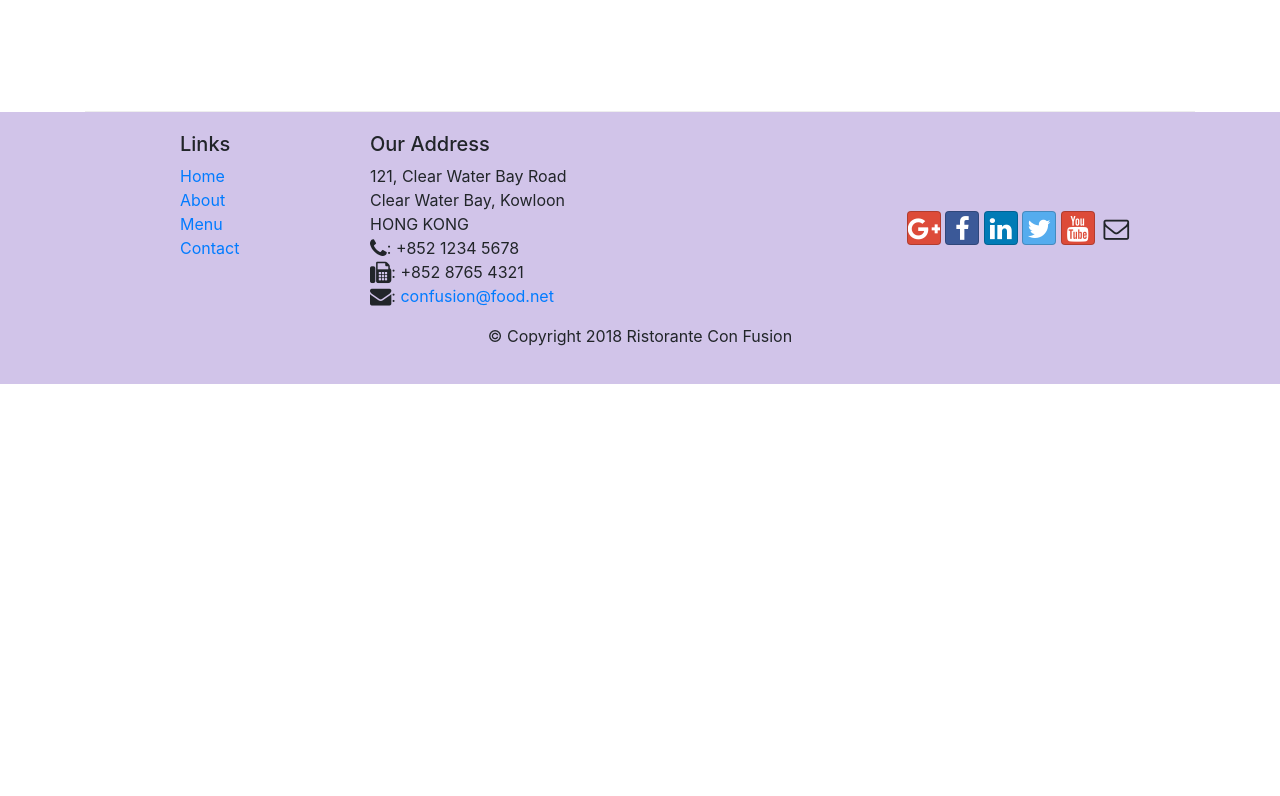
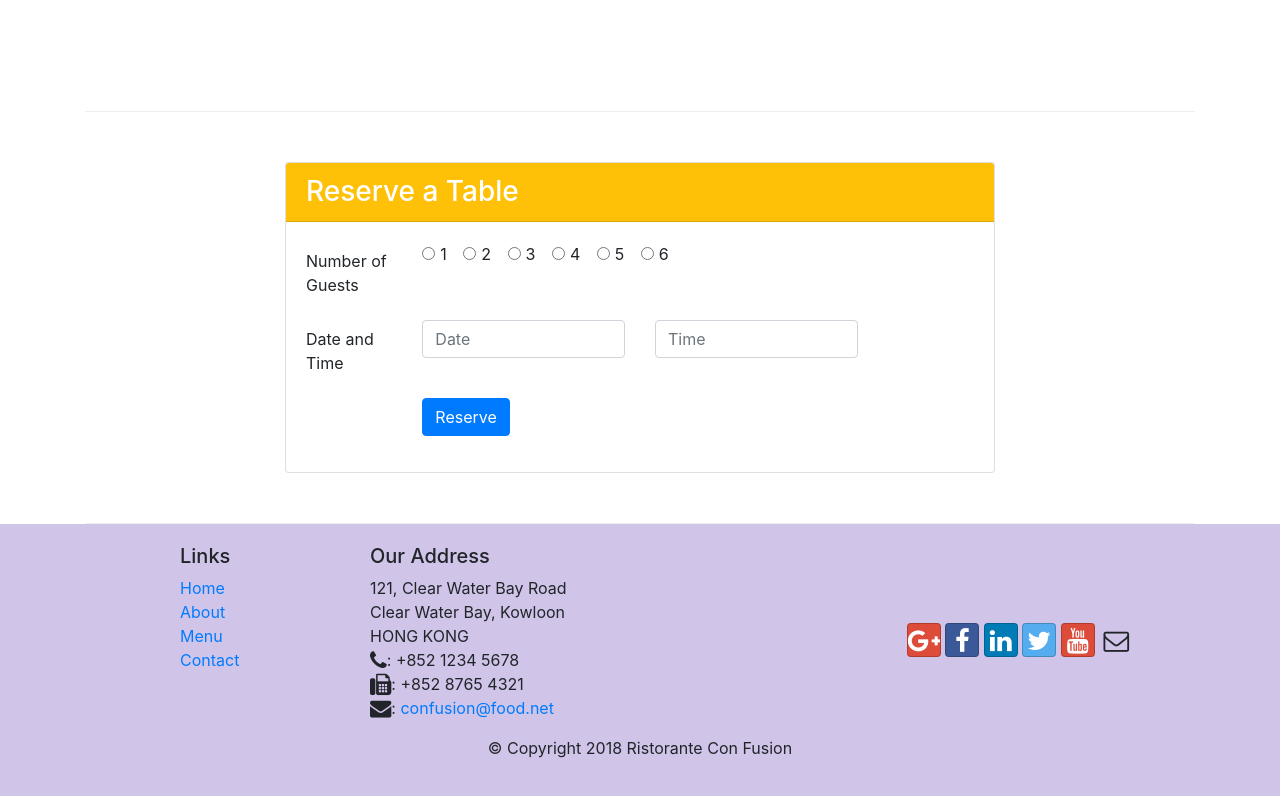
Before and after one commit to VkRan/rest-site, a website: page index.html in a window 1280 px wide. Shown: the part 1422-2218 px from the top of the page. Before the commit the page ends 1806 px from the top, so only its background shows below. Drawn offline with nearby package versions, Linux system fonts and the light colour scheme.

Commit message:
Assignment-2

```diff
--- a/index.html
+++ b/index.html
@@ -40,8 +40,11 @@
                     <h1>Ristorante con Fusion</h1>
                     <p>We take inspiration from the World's best cuisines, and create a unique fusion experience. Our lipsmacking creations will tickle your culinary senses!</p>
                 </div>
-                <div class="col-12 col-sm align-self-center">
+                <div class="col-12 col-sm-3 align-self-center">
                     <img src="img/logo.png" class="img-fluid">
+                </div>
+                <div class="col-12 col-sm-3 align-self-center">
+                     <a role="button" class="btn btn-warning btn-sm btn-block" href="#gotoform">Reserve Table</a>
                 </div>
             </div>
         </div>
@@ -69,8 +72,13 @@
                 <h3>This Month's Promotions</h3>
             </div>
             <div class="col col-sm col-md">
-                <h2>Weekend Grand Buffet</h2>
-                <p class="d-none d-sm-block">Featuring mouthwatering combinations with a choice of five different salads, six enticing appetizers, six main entrees and five choicest desserts. Free flowing bubbly and soft drinks. All for just $19.99 per person </p>
+                <div class="media">
+                     <div class="media-body">
+                          <h2 class="mt-0">Weekend Grand Buffet <span class="badge badge-danger">NEW</span></h2>
+                          <p class="d-none d-sm-block">Featuring mouthwatering combinations with a choice of five different salads, six enticing appetizers, six main entrees and five choicest desserts. Free flowing bubbly and soft drinks. All for just $19.99 per person </p>
+                     </div>
+                     <img class="d-flex ml-3 img-thumbnail align-self-center" src="img/buffet.png" alt="buffet">
+                </div>
             </div>
         </div>
 
@@ -89,6 +97,62 @@
                 </div>
             </div>
         </div>
+
+        <div class="row row-content justify-content-sm-center">
+             <div class="col-12 col-sm-8">
+                  <div class="card">
+                       <h3 class="card-header bg-warning text-white">Reserve a Table</h3>
+                       <div class="card-body">
+                            <form id="gotoform">
+                                   <div class="form-group row">
+                                         <label for="numGuests" class="col-form-label col-12 col-sm-2">Number of Guests</label>
+                                         <div class="col-12 col-sm-10">
+                                               <div class="form-check form-check-inline">
+                                                     <input class="form-check-input" type="radio" name="inlineRadioOptions" id="Radio1" value="option1">
+                                                     <label class="form-check-label" for="Radio1">1</label>
+                                               </div>
+                                               <div class="form-check form-check-inline">
+                                                     <input class="form-check-input" type="radio" name="inlineRadioOptions" id="Radio2" value="option2">
+                                                     <label class="form-check-label" for="Radio2">2</label>
+                                               </div>
+                                               <div class="form-check form-check-inline">
+                                                     <input class="form-check-input" type="radio" name="inlineRadioOptions" id="Radio3" value="option3">
+                                                     <label class="form-check-label" for="Radio3">3</label>
+                                               </div>
+                                               <div class="form-check form-check-inline">
+                                                     <input class="form-check-input" type="radio" name="inlineRadioOptions" id="Radio4" value="option4">
+                                                     <label class="form-check-label" for="Radio4">4</label>
+                                               </div>
+                                               <div class="form-check form-check-inline">
+                                                     <input class="form-check-input" type="radio" name="inlineRadioOptions" id="Radio5" value="option5">
+                                                     <label class="form-check-label" for="Radio5">5</label>
+                                               </div>
+                                               <div class="form-check form-check-inline">
+                                                     <input class="form-check-input" type="radio" name="inlineRadioOptions" id="Radio6" value="option6">
+                                                     <label class="form-check-label" for="Radio6">6</label>
+                                               </div>
+                                         </div>
+                                   </div>
+                                   <div class="form-group row">
+                                          <label for="date&time" class="col-12 col-sm-2 col-form-label">Date and Time</label>
+                                          <div class="col-12 col-sm-4">
+                                                <input type="text" class="form-control" id="date" name="date" placeholder="Date">
+                                          </div>
+                                          <div class="col-12 col-sm-4">
+                                                <input type="text" class="form-control" id="time" name="time" placeholder="Time">
+                                          </div>
+                                   </div>
+                                   <div class="form-group row">
+                                         <div class="col-12 offset-sm-2 col-sm-10">
+                                               <button type="submit" class="btn btn-primary">Reserve</button>
+                                         </div>
+                                   </div>
+                            </form>
+                       </div>
+                  </div>
+             </div>
+        </div>
+
     </div>
 
     <footer class="footer">
```
